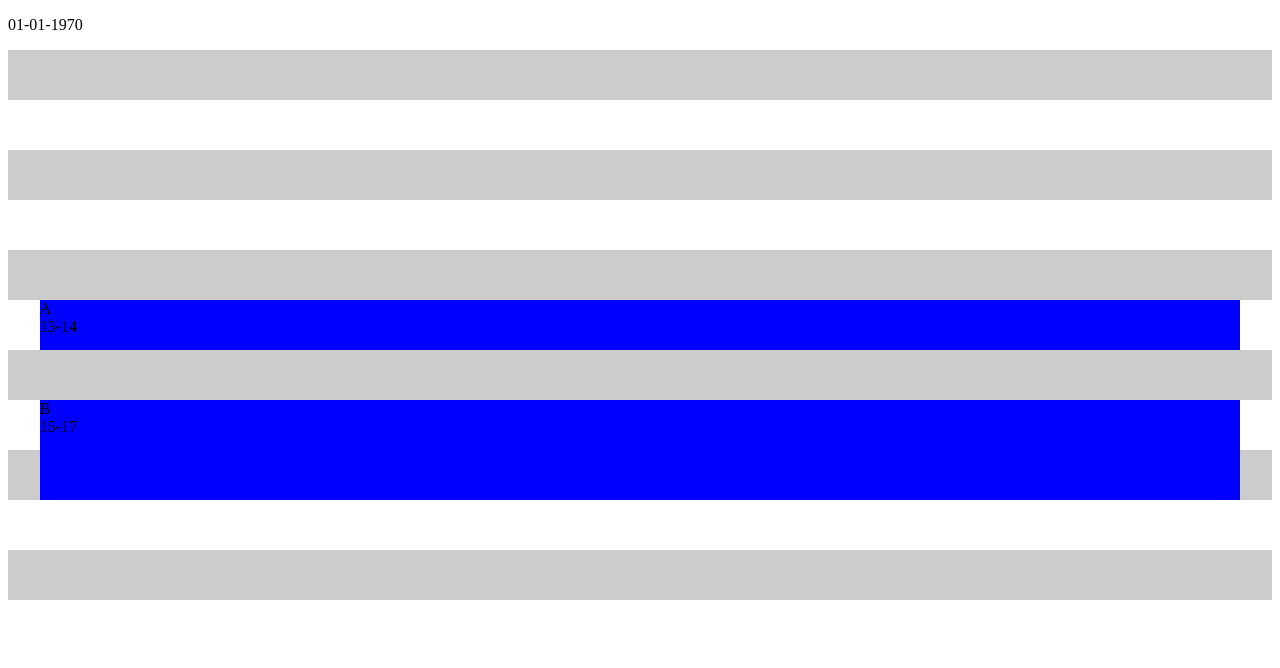
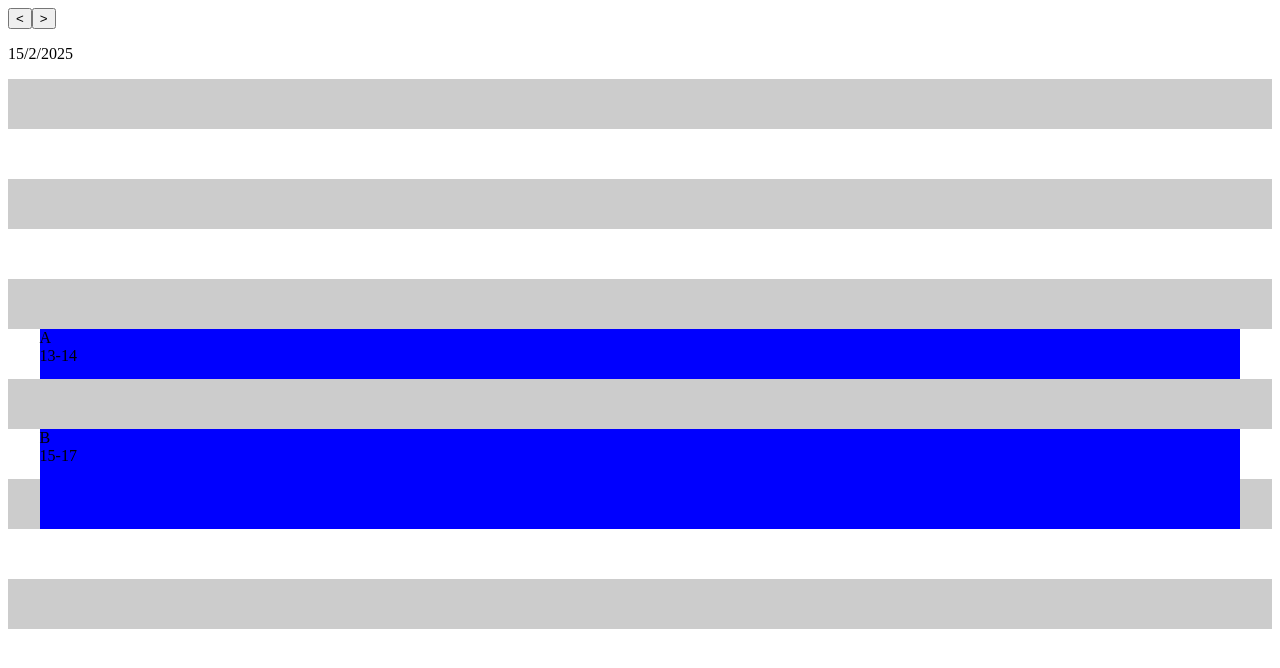
Before and after one commit to NorbertCode/plan-creator, a Next.js app: page / in a window 1280 px wide. Shown: the top 668 px of the page. Built offline with nearby package versions, Linux system fonts and the light colour scheme.

Commit message:
implemented dates

```diff
--- a/src/app/column.js
+++ b/src/app/column.js
@@ -1,9 +1,9 @@
 import ClassBlock from "./classBlock.js";
 
-export default function Column({ day, classes, timeStart, timeEnd, height }) {;
-    function mapToClassBlock(classData) {;
+export default function Column({ day, date, classes, timeStart, timeEnd, height }) {;
+    function mapToClassBlock(classData, index) {;
         return (
-            <ClassBlock name={classData.name} timeStart={classData.timeStart}
+            <ClassBlock key={index} name={classData.name} timeStart={classData.timeStart}
             timeEnd={classData.timeEnd} columnTimeStart={timeStart} columnTimeEnd={timeEnd} columnHeight={height}/>
         );
     }
@@ -13,10 +13,10 @@ export default function Column({ day, classes, timeStart, timeEnd, height }) {;
     return (
         <div className="column">
             <div className="columnHeader">
-                <p>{day}</p>
+                <p>{date}</p>
             </div>
             <div className="columnContent" style={{height: height, background: background}}>
-                {classes.map(mapToClassBlock)}
+                {classes.map((item, index) => mapToClassBlock(item, index))}
             </div>
         </div>
     );
--- /dev/null
+++ b/src/app/dateSwitch.js
@@ -0,0 +1,5 @@
+export default function DateSwitch({ onClick, text }) {
+    return (
+        <button className="dateSwitch" onClick={onClick}>{text}</button>
+    );
+}
--- a/src/app/page.js
+++ b/src/app/page.js
@@ -1,11 +1,40 @@
+'use client'
+import { useState } from "react";
+
 import Column from "./column.js";
+import DateSwitch from "./dateSwitch.js";
+
+function formatDate(date) {
+    const day = date.getDate();
+    const month = date.getMonth() + 1;
+    const year = date.getYear() + 1900;
+    return day + "/" + month + "/" + year;
+}
+
+const date = new Date(Date.now()); // Holds the date as a modifiable object
+let weekday = date.getDay();
+const dateIncrement = 1;
 
 export default function Page() {
     const classes = [
         {name: "A", timeStart: 13, timeEnd: 14},
         {name: "B", timeStart: 15, timeEnd: 17}
     ];
+
+    const [dateStr, setDate] = useState(formatDate(date));
+    function moveDate(increment) {
+        date.setDate(date.getDate() + increment);
+        weekday = date.getDay();
+        setDate(formatDate(date));
+    }
+    function incrementDate() { moveDate(dateIncrement); }
+    function decrementDate() { moveDate(-dateIncrement); }
+
     return (
-        <Column day="01-01-1970" classes={classes} timeStart={8} timeEnd={20} height={600}/>
+        <div>
+            <DateSwitch onClick={decrementDate} text="<"/>
+            <DateSwitch onClick={incrementDate} text=">"/>
+            <Column day={weekday} date={dateStr} classes={classes} timeStart={8} timeEnd={20} height={600}/>
+        </div>
     );
 }
```
